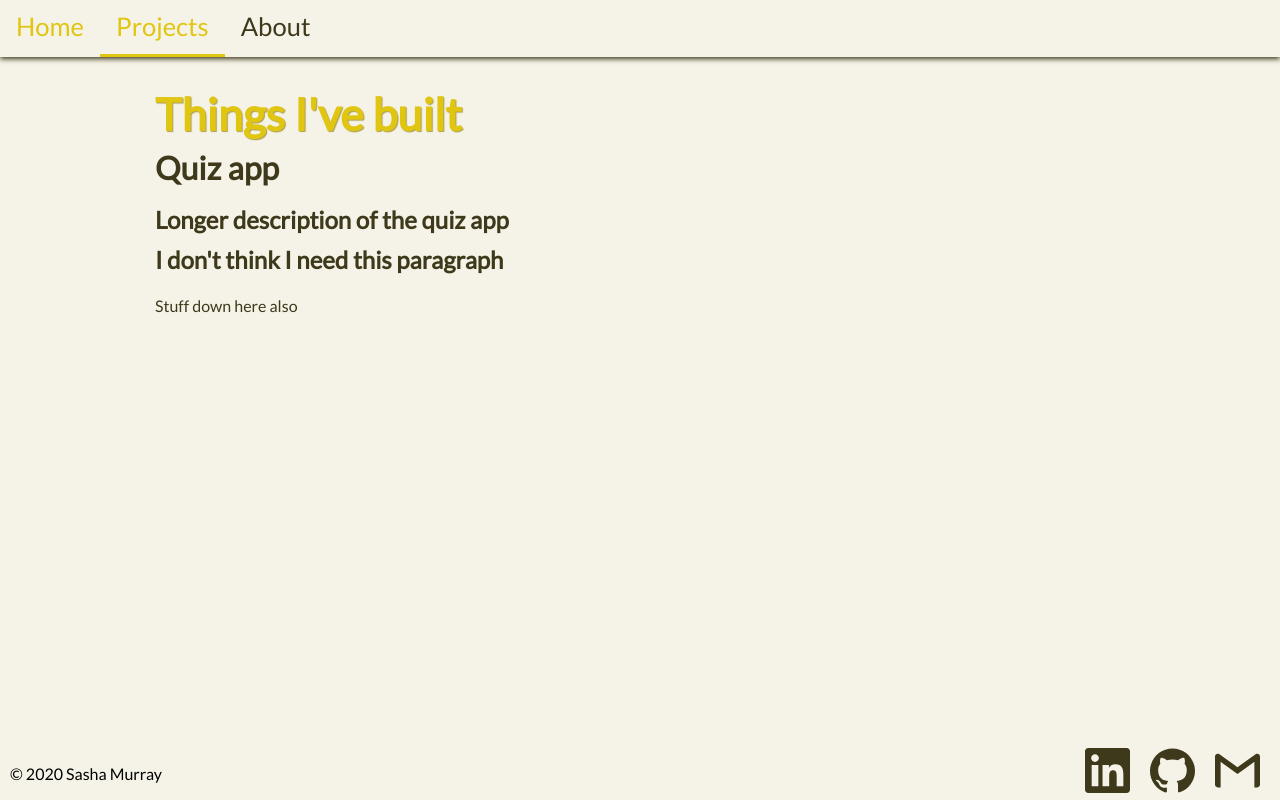
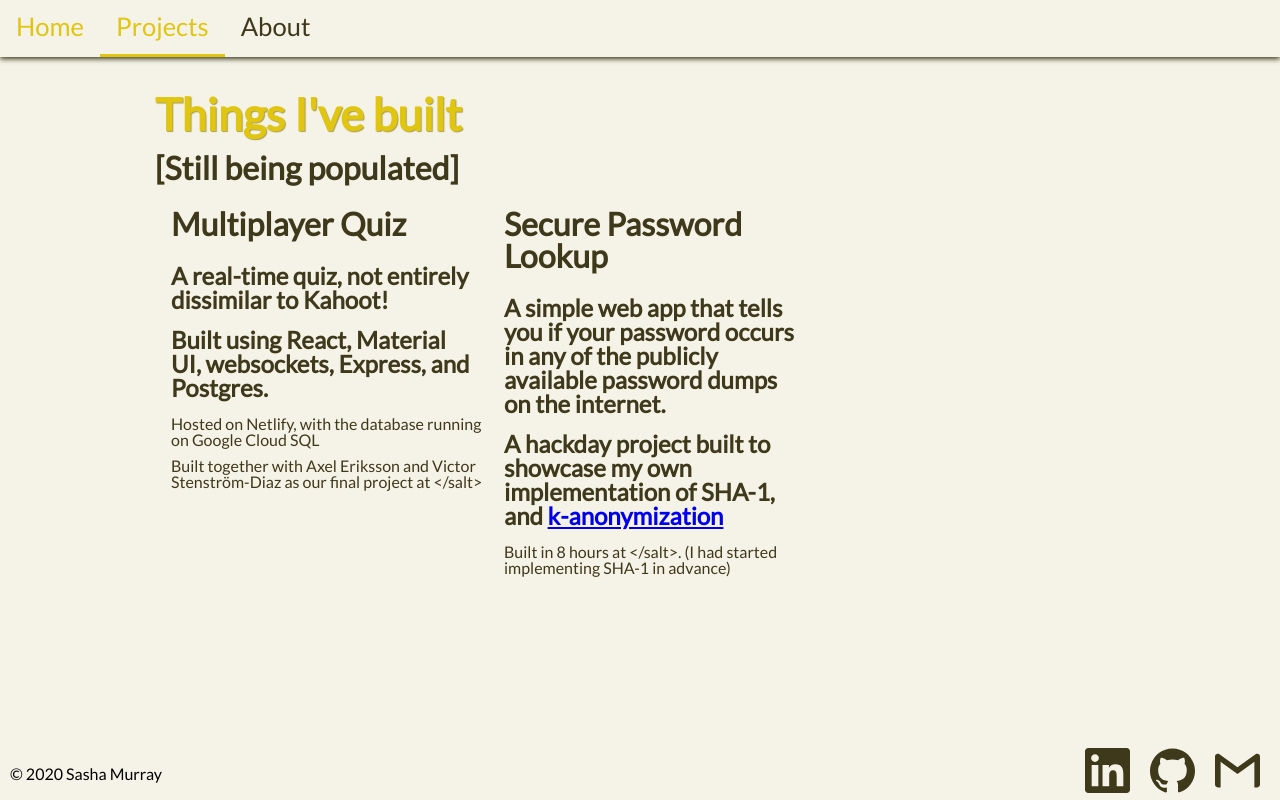
Before and after one commit to sasha-murray/sasha-murray.github.io, a React (Create React App) app: page /projects in a window 1280 px wide. Built offline with nearby package versions, Linux system fonts and the light colour scheme.

Commit message:
Started populating projects page

```diff
--- a/src/pages/Projects/Projects.js
+++ b/src/pages/Projects/Projects.js
@@ -3,16 +3,28 @@ import React from 'react'
 export const Projects = () => {
   return (
     <div className="container">
-      <article className="projects">
-        <header className="header">
+      <article>
+        <header>
           <h1>Things I&#39;ve built</h1>
-          <h2>Quiz app</h2>
-          <p>Longer description of the quiz app</p>
-          <p>I don&#39;t think I need this paragraph</p>
+          <h2>[Still being populated]</h2>
         </header>
-        <p>
-          Stuff down here also
-        </p>
+        <section>
+          <header>
+            <h2>Multiplayer Quiz</h2>
+            <p>A real-time quiz, not entirely dissimilar to Kahoot!</p>
+            <p>Built using React, Material UI, websockets, Express, and Postgres.</p>
+          </header>
+          <p>Hosted on Netlify, with the database running on Google Cloud SQL</p>
+          <p>Built together with Axel Eriksson and Victor Stenström-Diaz as our final project at &lt;/salt&gt;</p>
+        </section>
+        <section>
+          <header>
+            <h2>Secure Password Lookup</h2>
+            <p>A simple web app that tells you if your password occurs in any of the publicly available password dumps on the internet.</p>
+            <p>A hackday project built to showcase my own implementation of SHA-1, and <a href="https://en.wikipedia.org/wiki/K-anonymity">k-anonymization</a></p>
+          </header>
+          <p>Built in 8 hours at &lt;/salt&gt;. (I had started implementing SHA-1 in advance)</p>
+        </section>
       </article>
     </div>
   )
```
